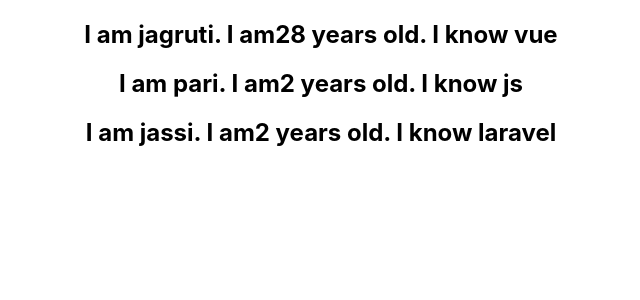
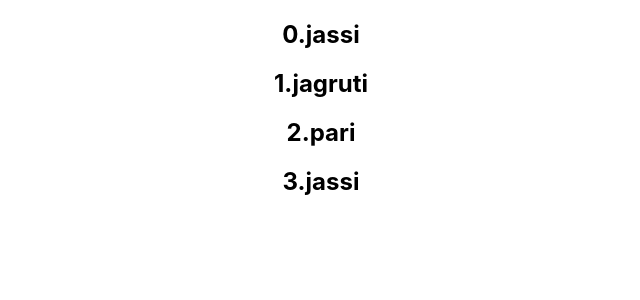
Before and after one commit to jagrutimetaliya/react-events, a React (Create React App) app: page / in a window 1280 px wide. Shown: the top 300 px of the page, without its empty margins (319-959 px from the left). Built offline with nearby package versions, Linux system fonts and the light colour scheme.

Commit message:
Index as Key Anti-pattern

```diff
--- a/src/components/NameList.js
+++ b/src/components/NameList.js
@@ -2,7 +2,7 @@
 import PersonList from './PersonList'
 
 function NameList() {
-    // const names = ['jagruti','pari','jassi']
+     const names = ['jassi','jagruti','pari','jassi']
     const persons = [{
         id : 1,
         name : 'jagruti',
@@ -22,10 +22,10 @@
         skill : 'laravel'
 
     }]
-   // const nameList = names.map(name =><h2>{name}</h2>)
-    const personList = persons.map(person => <PersonList key={person.name} person={person}/>)
+    const nameList = names.map((name,index) =><h2 key={index}>{index}.{name}</h2>)
+   // const personList = persons.map(person => <PersonList key={person.name} person={person}/>)
     return (
-        <div>{personList}</div>
+        <div>{nameList}</div>
     )
 }
 
```
Also changed, not shown: 2 other files (tests, documents, lock files or other folders).
